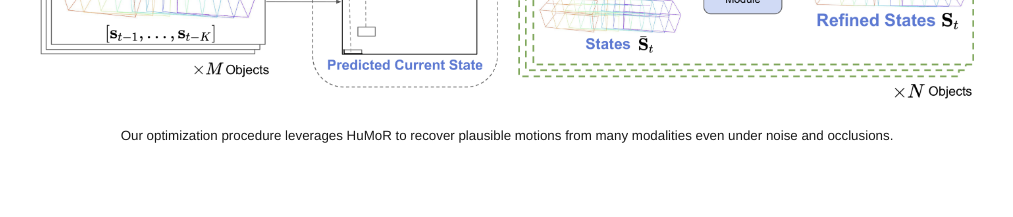
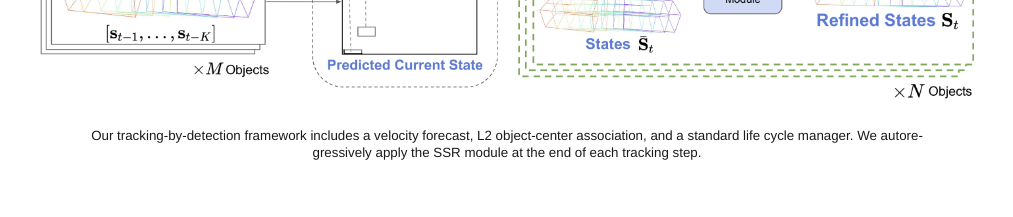
Before and after one commit to coltonstearns/spot.github.io, a plain HTML site: page index.html in a window 1280 px wide. Shown: the part 2740-2957 px from the top of the page, without its empty margins (133-1146 px from the left). Drawn offline with nearby package versions, Linux system fonts and the light colour scheme; some icons are missing.

Commit message:
Forgot to remove caption about HuMOR

```diff
--- a/index.html
+++ b/index.html
@@ -195,12 +195,13 @@
                     <br></br>
 
 
-                    After implicitly learning object geometry and motion via its sequence-to-sequence refinement network,
+                    After implicitly learning object geometry and motion via its sequence-to-sequence refinement network (SSR),
                     SpOT iteratively integrates sequence refinements into an online tracking-by-detection framework.
                     <br></br>
                     <img src="img/tracking-arch.png" style="width:100%;">
-                    <center><p class="caption">Our optimization procedure leverages HuMoR to recover plausible motions from many
-                                            modalities even under noise and occlusions.
+                    <center><p class="caption">Our tracking-by-detection framework includes a velocity forecast, L2
+                        object-center association, and a standard life cycle manager. We autoregressively apply the SSR module
+                        at the end of each tracking step.
                     </p></center>
                     <br></br>
                 </p>
@@ -211,7 +212,7 @@
                 In contrast to previous method <a href=https://arxiv.org/abs/2006.11275> CenterPoint</a>,
                 SpOT efficiently stores and reasons over large object history during <b>online</b> tracking.
                 In addition to quantitative improvements reported in the main <a href="docs/spot.pdf">paper</a>,
-                SpOT provides clear qualitative improvements. Below we show these improvements on the Waymo Open Dataset.
+                SpOT provides clear qualitative improvements. Below we show qualitative improvements on the Waymo Open Dataset.
                 <br><br>
 
                 <center><p>Pedestrians</p></center>
@@ -262,12 +263,7 @@
             <div class="section-title">Citation</div>
             <div class="section bibtex">
             <pre>
-            @inproceedings{stearns2022spot,
-                author={Stearns, Colton and Rempe, Davis and Li, Jie and Ambres, Rares and Zakharov, Sergey and Guizilini, Vitor and Yang, Yanchao and Guibas, Leonidas J.},
-                title={SpOT: Spatiotemporal Modeling for 3D Object Tracking},
-                booktitle={European Conference on Computer Vision (ECCV)},
-                year={2022}
-            }
+            @inproceedings{stearns2022spot, author={Stearns, Colton and Rempe, Davis and Li, Jie and Ambres, Rares and Zakharov, Sergey and Guizilini, Vitor and Yang, Yanchao and Guibas, Leonidas J.}, title={SpOT: Spatiotemporal Modeling for 3D Object Tracking}, booktitle={European Conference on Computer Vision (ECCV)}, year={2022}}
             </pre>
             </div>
             <br>
```
